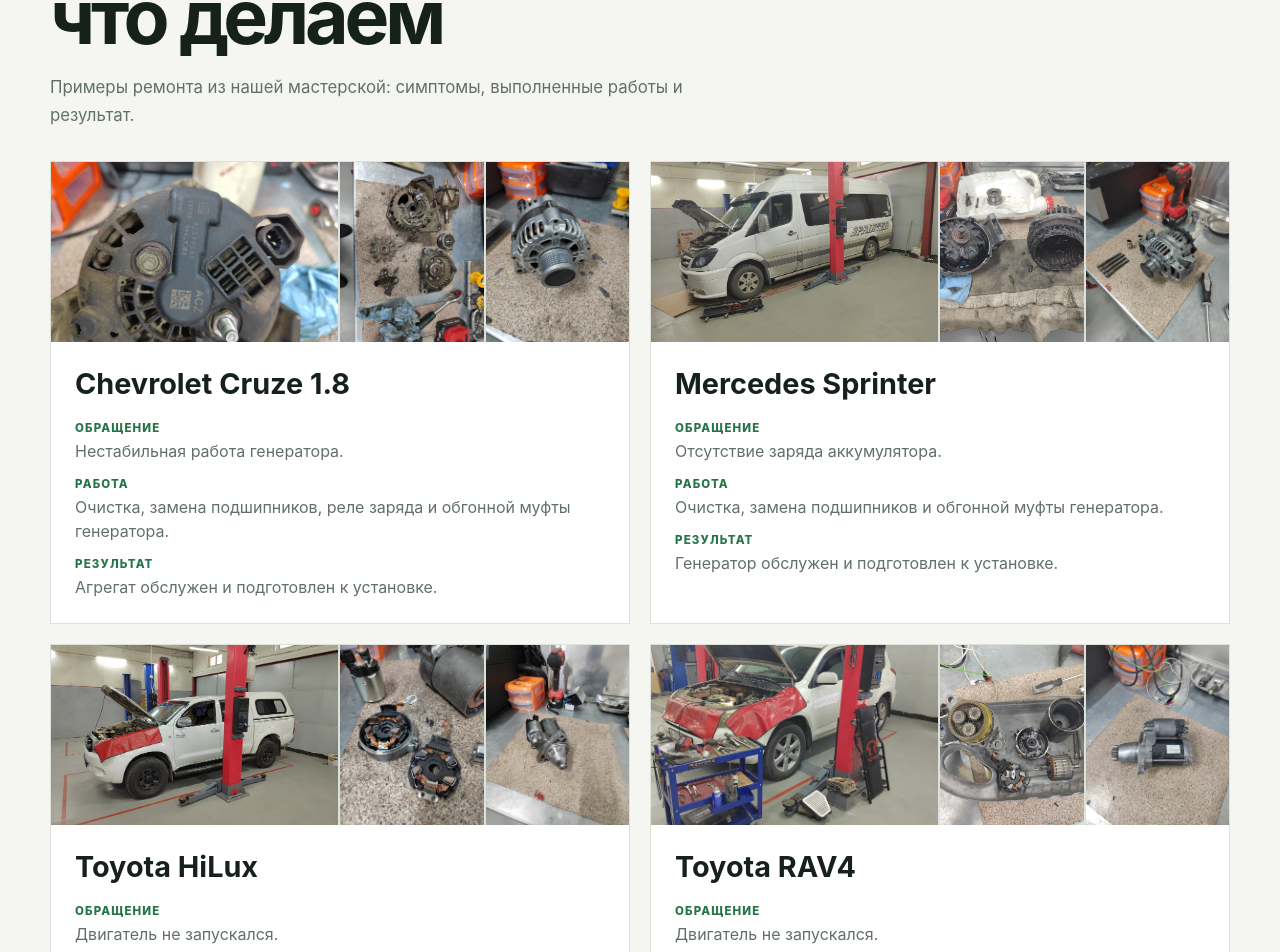
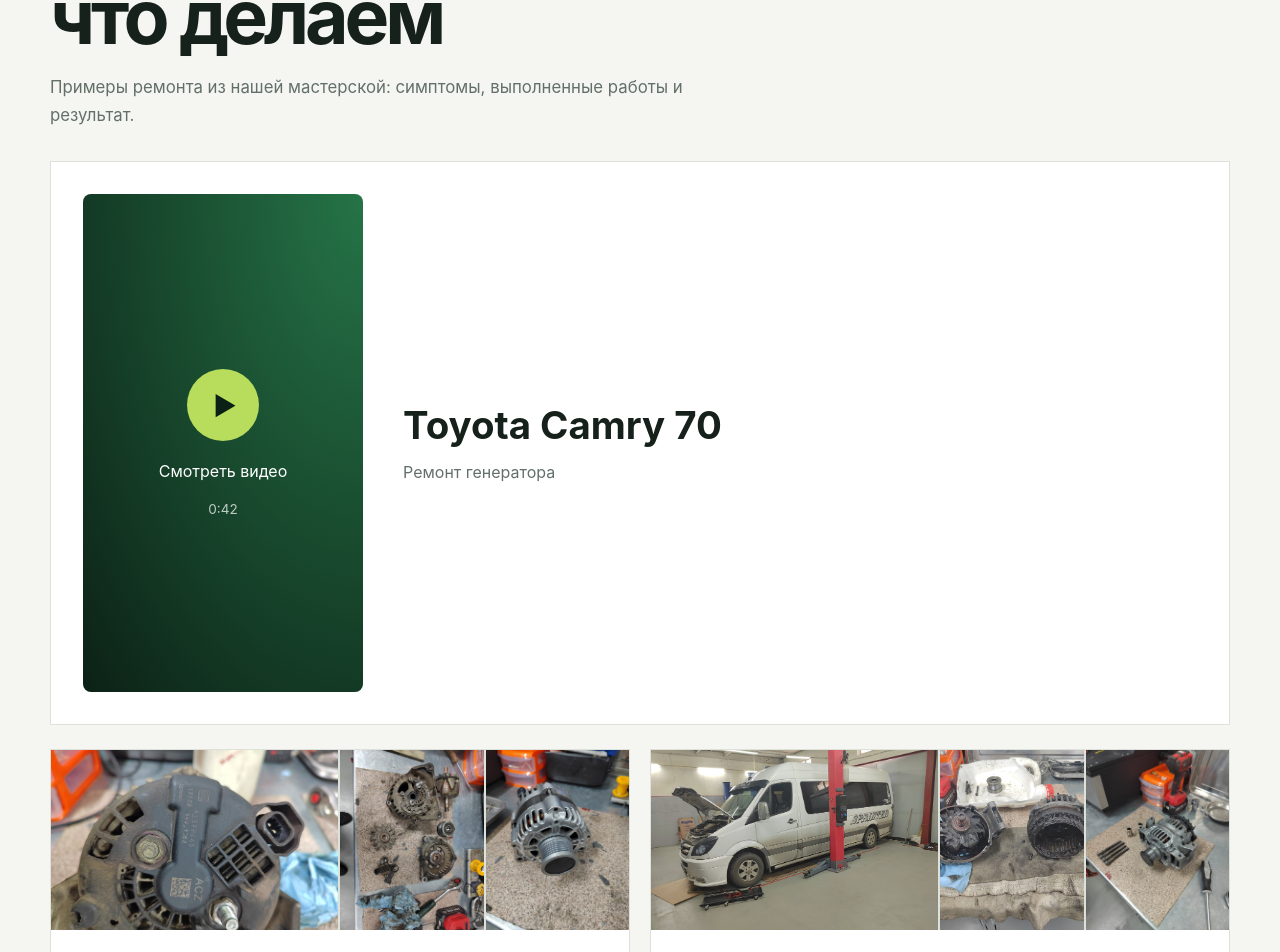
Before and after one commit to YuriTanovitskiy/TestLanding, a React (Vite) app: page / in a window 1280 px wide. Shown: the part 2554-3506 px from the top of the page. Built offline with nearby package versions, Linux system fonts and the light colour scheme; no server answers.

Commit message:
Add Toyota Camry alternator repair video

```diff
--- a/src/App.css
+++ b/src/App.css
@@ -147,6 +147,18 @@
 .light-link { color: var(--lime); }
 
 .cases-grid { display: grid; gap: 20px; }
+.repair-video { display: grid; gap: 24px; margin: 0 0 24px; padding: 24px; border: 1px solid var(--line); background: white; }
+.repair-video-player { width: 100%; max-width: 320px; aspect-ratio: 478 / 850; justify-self: center; overflow: hidden; border-radius: 8px; background: var(--green-950); }
+.repair-video-player video { display: block; width: 100%; height: 100%; object-fit: contain; }
+.repair-video-cover { display: flex; width: 100%; height: 100%; flex-direction: column; align-items: center; justify-content: center; gap: 20px; padding: 24px; border: 0; color: white; background: radial-gradient(ellipse at top right, var(--green-600), var(--green-950)); font: inherit; cursor: pointer; }
+.repair-video-cover:focus-visible { outline: 3px solid var(--lime); outline-offset: -5px; }
+.repair-video-play { display: grid; width: 72px; height: 72px; place-items: center; padding-left: 4px; border-radius: 50%; color: var(--green-950); background: var(--lime); font-size: 1.6rem; }
+.repair-video-duration { color: #bdcac1; font-size: .85rem; }
+.repair-video figcaption h3 { margin: 0 0 12px; font-size: clamp(1.5rem, 4vw, 2.4rem); }
+.repair-video figcaption p { margin: 0; color: var(--muted); line-height: 1.5; }
+@media (min-width: 768px) {
+  .repair-video { grid-template-columns: minmax(0, 280px) minmax(0, 1fr); align-items: center; gap: 40px; padding: 32px; }
+}
 .case-card { overflow: hidden; border: 1px solid var(--line); background: white; }
 .case-images { display: grid; grid-template-columns: 2fr 1fr 1fr; gap: 2px; background: var(--line); }
 .case-images img { width: 100%; height: 180px; object-fit: cover; }
--- a/src/App.tsx
+++ b/src/App.tsx
@@ -4,6 +4,7 @@
 import { RepairRequest } from './components/RepairRequest'
 import { ContactIcon } from './components/ContactIcon'
 import { LocationMap } from './components/LocationMap'
+import { RepairVideo } from './components/RepairVideo'
 import { trackContactClick } from './analytics'
 import {
   contactDetails as rawcontactDetails,
@@ -219,6 +220,7 @@
     <section className="section" id="cases">
       <div className="container">
         <SectionHeading eyebrow={t("Реальные работы")} title={t("С чем приезжают и что делаем")} description={t("Примеры ремонта из нашей мастерской: симптомы, выполненные работы и результат.")} />
+        <RepairVideo src="/videos/toyota-camry-70-alternator-repair.mp4" title={`Toyota Camry 70 — ${t('Ремонт генератора')}`} />
         <div className="cases-grid">
           {repairCases.map((repairCase) => (
             <article className="case-card" key={repairCase.id}>
--- /dev/null
+++ b/src/components/RepairVideo.tsx
@@ -0,0 +1,31 @@
+import { useState } from 'react'
+import { useLanguage } from '../i18n'
+
+interface RepairVideoProps {
+  src: string
+  title: string
+}
+
+export function RepairVideo({ src, title }: RepairVideoProps) {
+  const { t } = useLanguage()
+  const [started, setStarted] = useState(false)
+
+  return (
+    <figure className="repair-video">
+      <div className="repair-video-player">
+        {started ? (
+          <video src={src} controls autoPlay playsInline preload="none" aria-label={title}>
+            <a href={src}>{t('Скачать видео')}</a>
+          </video>
+        ) : (
+          <button className="repair-video-cover" type="button" onClick={() => setStarted(true)} aria-label={`${t('Смотреть видео')}: ${title}`}>
+            <span className="repair-video-play" aria-hidden="true">▶</span>
+            <span>{t('Смотреть видео')}</span>
+            <span className="repair-video-duration">0:42</span>
+          </button>
+        )}
+      </div>
+      <figcaption><h3>Toyota Camry 70</h3><p>{t('Ремонт генератора')}</p></figcaption>
+    </figure>
+  )
+}
--- a/src/data/kazakh.ts
+++ b/src/data/kazakh.ts
@@ -1,4 +1,7 @@
 export const kazakh: Record<string, string> = {
+  'Ремонт генератора': 'Генераторды жөндеу',
+  'Смотреть видео': 'Бейнені көру',
+  'Скачать видео': 'Бейнені жүктеп алу',
   'Легковой автомобиль в ремонтной зоне Auto CRAFT KZ': 'Auto CRAFT KZ жөндеу аймағындағы жеңіл автокөлік',
   'Mercedes Sprinter в ремонтной зоне Auto CRAFT KZ': 'Auto CRAFT KZ жөндеу аймағындағы Mercedes Sprinter',
   'Проверка генератора на стенде под нагрузкой': 'Генераторды жүктемемен стендте тексеру',
```
Also changed, not shown: 1 other file (tests, documents, lock files or other folders).
